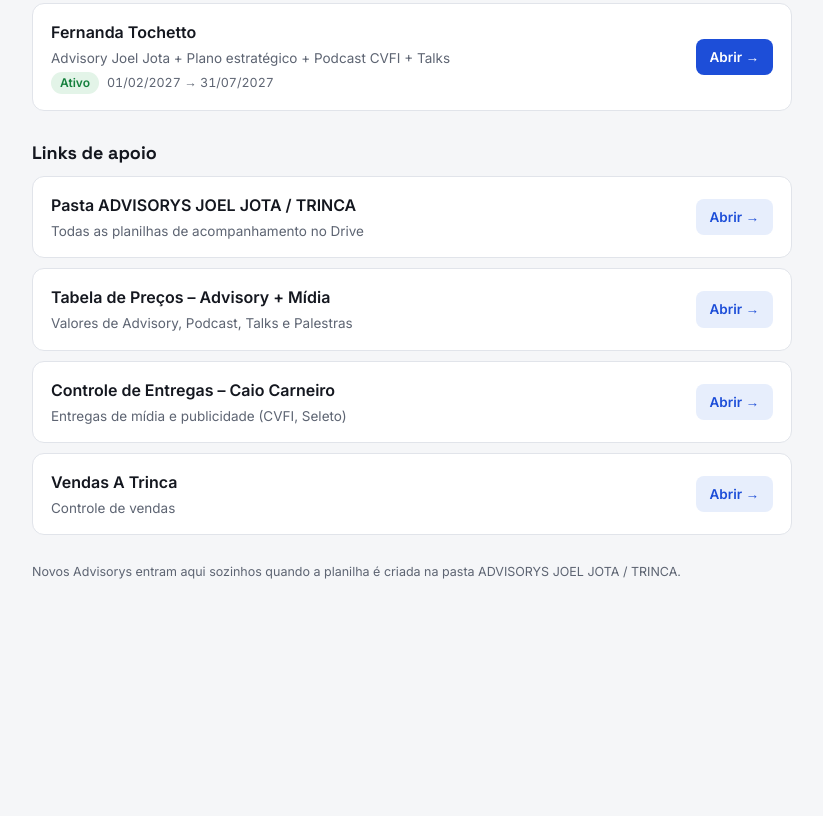
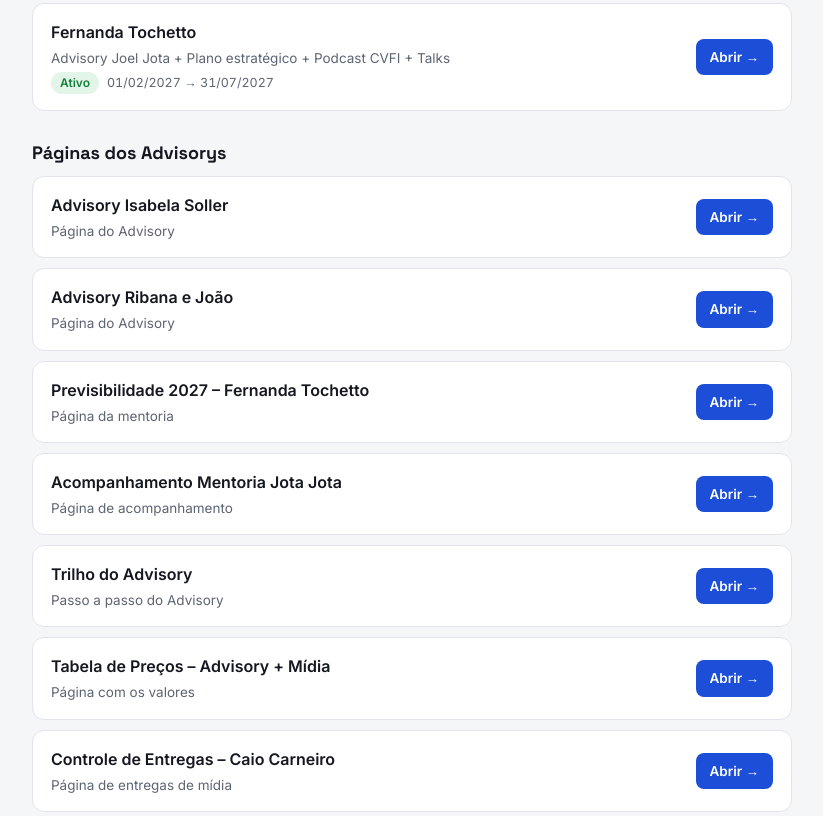
Before and after one commit to grasinunes-jotaco/grasinunes-jotaco, a plain HTML site: page advisory-midia.html in a window 1280 px wide. Shown: the part 586-1402 px from the top of the page, without its empty margins (228-1051 px from the left). Before the commit the page ends 1232 px from the top, so only its background shows below. Drawn offline with Linux system fonts and the light colour scheme.

Commit message:
Adiciona páginas dos Advisorys à página de links
Co-Authored-By: Claude Opus 5.5 <noreply@anthropic.com>
Claude-Session: https://claude.ai/code/session_01Tuy8XpebBKzv2iZYerpxab

```diff
--- a/advisory-midia.html
+++ b/advisory-midia.html
@@ -82,6 +82,24 @@ footer{color:var(--muted);font-size:12.5px}
         <span class="meta"><span class="pill">Ativo</span>01/02/2027 → 31/07/2027</span></div>
       <span class="go">Abrir →</span></a>
     </div>
+  </section>
+
+  <section class="list" aria-label="Páginas dos Advisorys">
+    <h2>Páginas dos Advisorys</h2>
+    <a class="item" href="https://claude.ai/artifact/PyajMJmqpv1LYQomyxQL5R" target="_blank" rel="noopener">
+      <div class="info"><span class="name">Advisory Isabela Soller</span><span class="prog">Página do Advisory</span></div><span class="go">Abrir →</span></a>
+    <a class="item" href="https://claude.ai/artifact/6gPNokNgMkoULoW4dJfHjR" target="_blank" rel="noopener">
+      <div class="info"><span class="name">Advisory Ribana e João</span><span class="prog">Página do Advisory</span></div><span class="go">Abrir →</span></a>
+    <a class="item" href="https://claude.ai/artifact/X7x4Du28hyTzF9PwqUHgCR" target="_blank" rel="noopener">
+      <div class="info"><span class="name">Previsibilidade 2027 – Fernanda Tochetto</span><span class="prog">Página da mentoria</span></div><span class="go">Abrir →</span></a>
+    <a class="item" href="https://claude.ai/artifact/WbszmxKDNvunGVueBneKdA" target="_blank" rel="noopener">
+      <div class="info"><span class="name">Acompanhamento Mentoria Jota Jota</span><span class="prog">Página de acompanhamento</span></div><span class="go">Abrir →</span></a>
+    <a class="item" href="https://claude.ai/artifact/7iued6qcZtRUJLdnHn9Um1" target="_blank" rel="noopener">
+      <div class="info"><span class="name">Trilho do Advisory</span><span class="prog">Passo a passo do Advisory</span></div><span class="go">Abrir →</span></a>
+    <a class="item" href="https://claude.ai/artifact/BpHex4AuH5ty3eGoB3j6zM" target="_blank" rel="noopener">
+      <div class="info"><span class="name">Tabela de Preços – Advisory + Mídia</span><span class="prog">Página com os valores</span></div><span class="go">Abrir →</span></a>
+    <a class="item" href="https://claude.ai/artifact/LbV1SpafCkKZ9DFMKcchQu" target="_blank" rel="noopener">
+      <div class="info"><span class="name">Controle de Entregas – Caio Carneiro</span><span class="prog">Página de entregas de mídia</span></div><span class="go">Abrir →</span></a>
   </section>
 
   <section class="list" aria-label="Links de apoio">
```
